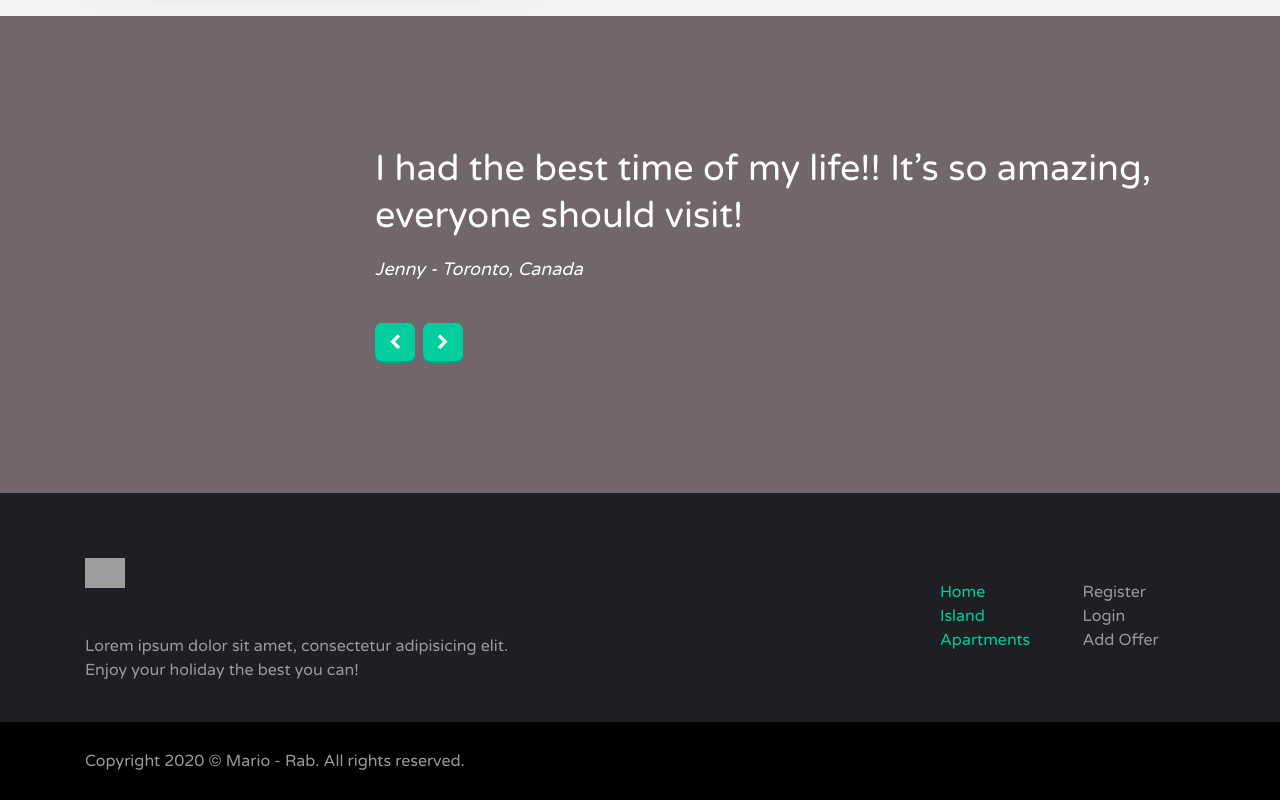
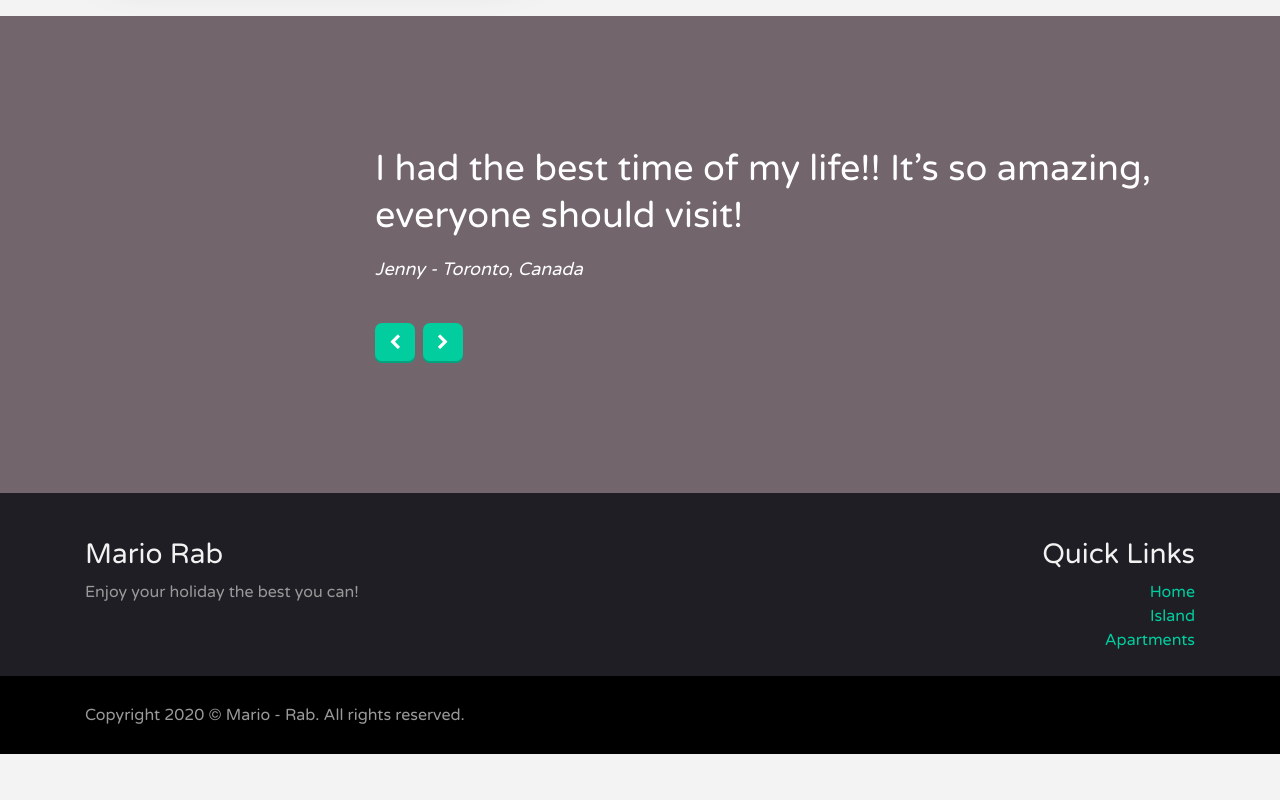
Before and after one commit to shoowack/mario-rab-website, a React (Create React App) app: page / in a window 1280 px wide. Shown: the part 9907-10707 px from the top of the page. After the commit the page ends 10661 px from the top, so only its background shows below. Built offline with nearby package versions, Linux system fonts and the light colour scheme; grey boxes are pictures that could not be loaded.

Commit message:
fixing some footer sylings and copy

```diff
--- a/src/components/footer.jsx
+++ b/src/components/footer.jsx
@@ -19,30 +19,19 @@ export default function Footer(props) {
             <div className="col-sm-9">
               <div className="widget about-widget">
                 <div className="widget-content">
-                  <p>
-                    <img
-                      src="../img/logo.svg"
-                      style={{ height: "30px", margin: "20px 0 30px 0" }}
-                      alt=""
-                    />
-                  </p>
-                  {/* <p><img src="./dummies/logo_footer.png" alt="Casa" /></p> */}
-                  <p>
-                    Lorem ipsum dolor sit amet, consectetur adipisicing elit.
-                    <br />
-                    Enjoy your holiday the best you can!
-                  </p>
+                  <h3>Mario Rab</h3>
+                  <p>Enjoy your holiday the best you can!</p>
                 </div>
               </div>
             </div>
-            <div className="col-sm-3">
+            <div className="col-sm-3 text-right">
               <div className="widget links-widget">
                 <h3 className="widget-title">
                   <span>Quick Links</span>
                 </h3>
                 <div className="widget-content">
                   <div className="row">
-                    <div className="col-md-6">
+                    <div className="col">
                       <ul className="custom-list">
                         <li>
                           <a href="index.php">Home</a>
@@ -53,13 +42,6 @@ export default function Footer(props) {
                         <li>
                           <a href="index.php#apartments">Apartments</a>
                         </li>
-                      </ul>
-                    </div>
-                    <div className="col-md-6">
-                      <ul className="custom-list">
-                        <li>Register</li>
-                        <li>Login</li>
-                        <li>Add Offer</li>
                       </ul>
                     </div>
                   </div>
--- a/src/components/footer.scss
+++ b/src/components/footer.scss
@@ -6,6 +6,10 @@
 
   @media ( max-width: 767px ) {
     padding: 0 0 48px 0;
+  }
+
+  h3 {
+    color: var(--grey);
   }
 }
 
```
